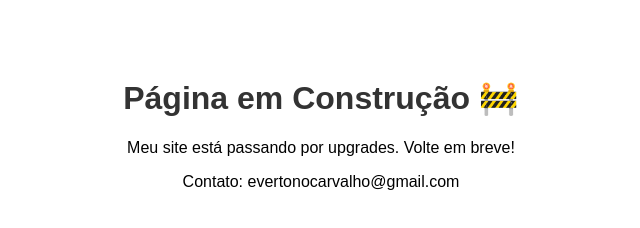
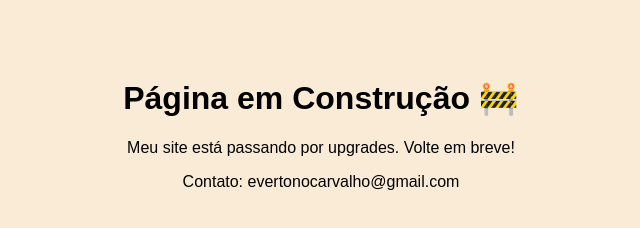
Before and after one commit to evertonocarvalho/evertoncarvalho.com.br, a plain HTML site: page index.html in a window 1280 px wide. Shown: the whole page, without its empty margins (319-959 px from the left). Drawn offline with Linux system fonts and the light colour scheme.

Commit message:
feat: change background color

```diff
--- a/index.html
+++ b/index.html
@@ -3,9 +3,8 @@
 <head>
     <title>Em Construção | Everton Carvalho</title>
     <style>
-        body { font-family: Arial, sans-serif; text-align: center; padding: 50px; }
-        h1 { color: #333; }
-        .logo { max-width: 150px; }
+        body { font-family: Arial, sans-serif; text-align: center; padding: 50px; background-color: antiquewhite; }
+        h1 { color: black; }
     </style>
 </head>
 <body>
```
